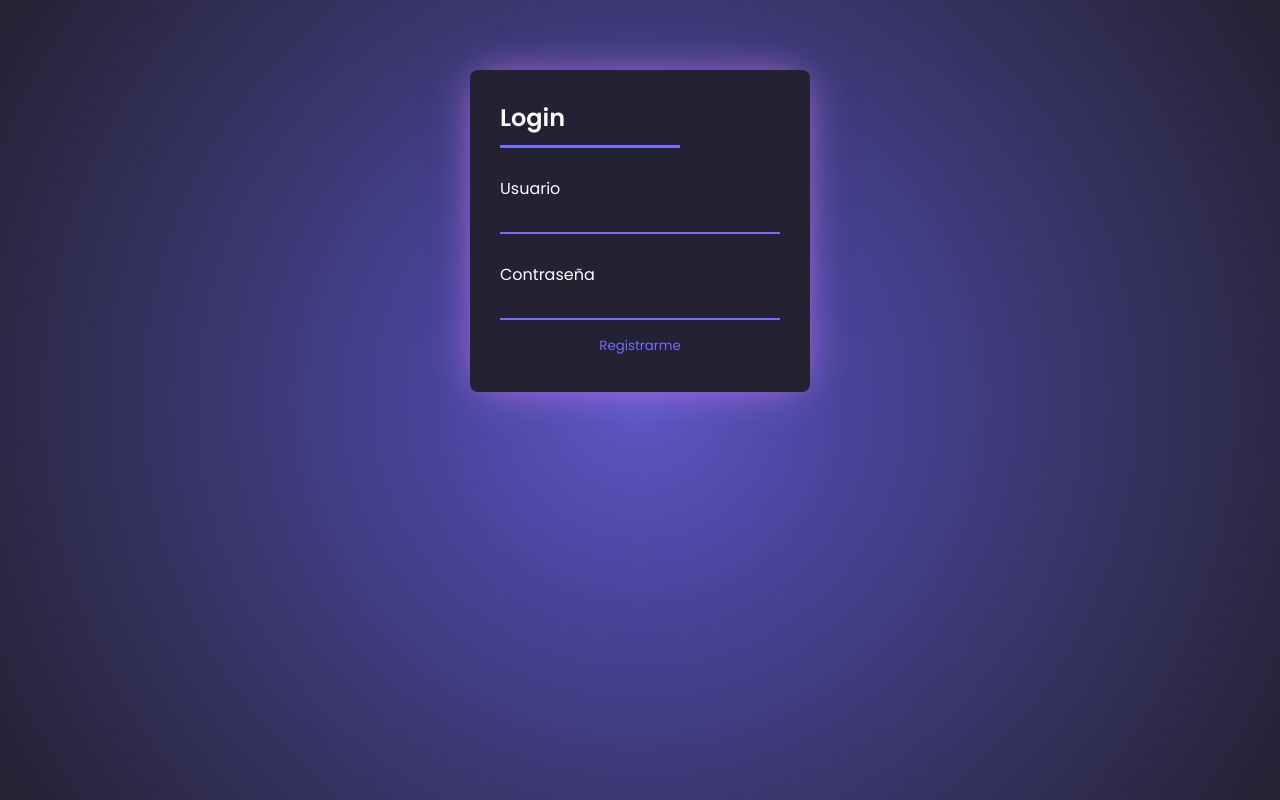
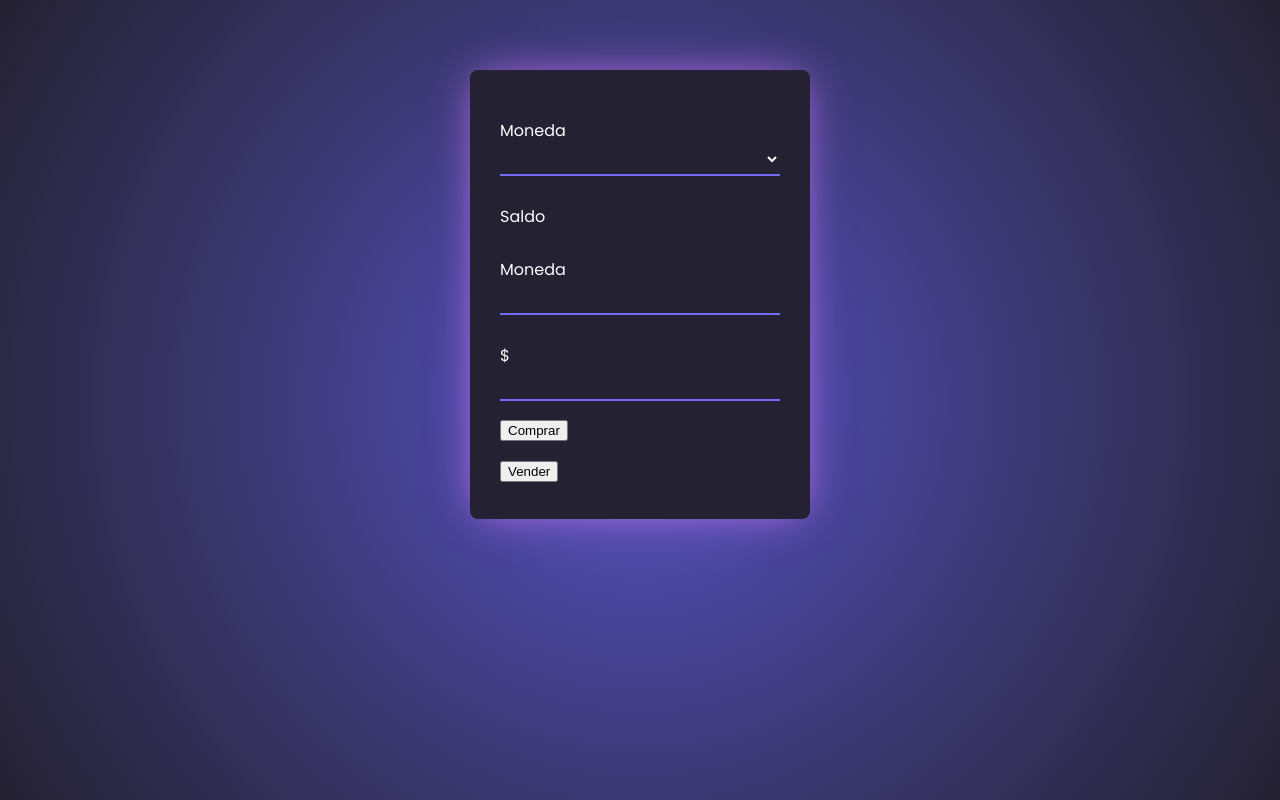
Before and after one commit to diegool99/TallerFront-End, a React (Create React App) app: page / in a window 1280 px wide. Built offline with nearby package versions, Linux system fonts and the light colour scheme.

Commit message:
Inicio del dashboard

```diff
--- a/src/App.js
+++ b/src/App.js
@@ -1,11 +1,14 @@
 import './App.css';
+import Dashboard from './Components/Dashboard';
 import Login from './Components/Login';
-import Register from './Components/Register';
+import Register from './Components/Register'
+
 
 const App = () => {
   return (
     //<Register />
-    <Login />
+    //<Login />
+    <Dashboard/>
   )
 }
 
--- /dev/null
+++ b/src/Components/CrearTransaccion.js
@@ -0,0 +1,29 @@
+import '../Styles/CrearTransaccion.css'
+
+
+const CrearTransaccion = () => {
+    return (
+        <section className='form'>
+            <article>
+                <label>Moneda
+                    <select id="moneda" defaultValue={'DEFAULT'}>
+                        <option value="DEFAULT" disabled key={"defalut"}></option>
+                    </select>
+                </label>
+            </article>
+            <label>Saldo</label>
+            <article>
+                <label>Moneda</label>
+                <input type='text'></input>
+                <label>$</label>
+                <input type='text'></input>
+            </article>
+            <article>
+                <p><button>Comprar</button></p>
+                <p><button>Vender</button></p>
+            </article>
+        </section>
+    )
+}
+
+export default CrearTransaccion
--- /dev/null
+++ b/src/Components/Dashboard.js
@@ -0,0 +1,9 @@
+import CrearTransaccion from "./CrearTransaccion"
+
+const Dashboard = () => {
+  return (
+    <CrearTransaccion/>
+  )
+}
+
+export default Dashboard;
--- a/src/Components/Login.js
+++ b/src/Components/Login.js
@@ -44,6 +44,12 @@ const Login = () => {
       .then(result => {
         switch (result.codigo) {
           case 200:
+            let usuarioLogeado = {
+              id: result.id,
+              user: userNew,
+              token: result.apiKey
+            }
+            localStorage.setItem("user",usuarioLogeado);
             toast.success("Se a iniciado sesión correctamente", {
               position: "bottom-center",
               autoClose: 5000,
@@ -85,7 +91,7 @@ const Login = () => {
         <input id="LoginPass" type="password" ref={pass} onChange={habilitarBoton} />
       </label>
       <p><button className={btnStyle} onClick={iniciarSesion}>Ingresar</button></p>
-      <p><button className="AuxBtn">Registrarme</button></p>
+      <p><button className="AuxBtn">Quiero registrarme</button></p>
       <ToastContainer/>
     </section>
   )
--- /dev/null
+++ b/src/Styles/CrearTransaccion.css
@@ -0,0 +1,152 @@
+.form {
+    width: 340px;
+    height: auto;
+    background: #242132;
+    border-radius: 8px;
+    box-shadow: 0 0 40px -10px #d278ff;
+    margin: auto;
+    margin: calc(50vh - 330px) auto;
+    padding: 20px 30px;
+    max-width: calc(100vw - 40px);
+    box-sizing: border-box;
+    font-family: 'Poppins', sans-serif;
+    font-weight: 400;
+    position: relative;
+    color: #FEFCFF;
+  }
+
+  article div {
+    width: 50%;
+    display: inline-block;
+  }
+
+  h2 {
+    font-family: 'Poppins', sans-serif;
+    font-weight: 600;
+    margin: 10px 0;
+    padding-bottom: 10px;
+    width: 180px;
+    color: #FEFCFF;
+    border-bottom: 3px solid #746CFE;
+  }
+
+  input,
+  select {
+    width: 100%;
+    padding-top: 10px;
+    box-sizing: border-box;
+    background: none;
+    /* outline: none; */
+    resize: none;
+    border: 0;
+    font-family: 'Poppins', sans-serif;
+    font-weight: 400;
+    transition: all 0.3s;
+    border-bottom: 2px solid #746CFE;
+    color: #FEFCFF;
+  }
+
+  input{
+    width: 50%;
+    border: 2px solid #746CFE;
+  }
+  label{
+    display: block;
+  }
+
+  option {
+    color: #FEFCFF;
+    border: 0;
+    background: #242132;
+  }
+
+  input:focus {
+    border: 2px solid #746CFE;
+    padding: 20px 0;
+  }
+
+  label:before {
+    content: attr(type);
+    display: block;
+    margin: 28px 0 0;
+    font-size: 14px;
+    color: #242132;
+  }
+
+
+
+  /*#region GreenBtn =====================================================================================================*/
+
+  .GreenBtn {
+    margin: 40px auto;
+    margin-bottom: 10px;
+    padding: 8px 40px;
+    min-width: 130px;
+    height: 40px;
+    color: #fff;
+    font-family: 'Poppins', sans-serif;
+    font-weight: 400;
+    cursor: pointer;
+    transition: all 0.3s ease;
+    position: relative;
+    outline: none;
+    border-radius: 4px;
+    border: none;
+    box-shadow: inset 2px 2px 2px 0px rgba(255, 255, 255, .5), 7px 7px 20px 0px rgba(0, 0, 0, .1), 4px 4px 5px 0px rgba(0, 0, 0, .1);
+    background: #2ab464;
+    z-index: 1;
+    display: flex;
+    align-items: center;
+    text-align: center;
+  }
+
+  .GreenBtn:hover:after {
+    width: 100%;
+    left: 0;
+  }
+
+  .GreenBtn:after {
+    position: absolute;
+    content: "";
+    width: 0;
+    height: 100%;
+    top: 0;
+    z-index: -1;
+    border-radius: 4px;
+    box-shadow: inset 2px 2px 2px 0px rgba(255, 255, 255, .5), 7px 7px 20px 0px rgba(0, 0, 0, .1), 4px 4px 5px 0px rgba(0, 0, 0, .1);
+    transition: all 0.3s ease;
+    background-color: #36d45b;
+    right: 0;
+  }
+
+  .GreenBtn:active {
+    top: 2px;
+  }
+
+  /*#endregion */
+
+  /*#region AuxBtn =====================================================================================================*/
+
+  .AuxBtn {
+    margin: auto;
+    padding: 6px 26px;
+    min-width: 130px;
+    height: 20px;
+    color: #746CFE;
+    font-family: 'Poppins', sans-serif;
+    font-weight: 400;
+    cursor: pointer;
+    transition: all 0.3s ease;
+    position: relative;
+    outline: none;
+    border: none;
+    border-color: #746CFE;
+    background: #736cfe00;
+    z-index: 1;
+    display: flex;
+    align-items: center;
+    text-align: center;
+  }
+
+
+  /*#endregion */
```
